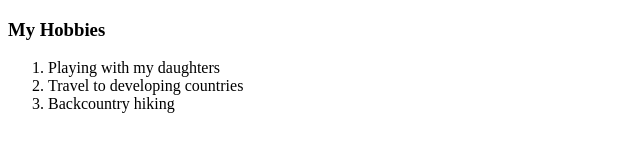
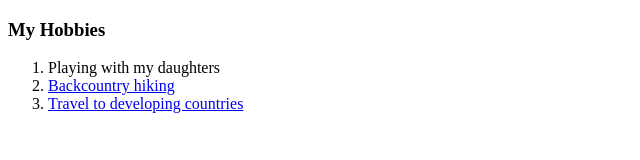
Before and after one commit to djordison/Udemy-Full-Stack-Developer-Bootcamp, a plain HTML site: page Web Development Projects/HTML - Personal Site/hobbies.html in a window 1280 px wide. Shown: the whole page, without its empty margins (0-640 px from the left). Drawn offline with Linux system fonts and the light colour scheme.

Commit message:
Section 2 complete

```diff
--- a/Web Development Projects/HTML - Personal Site/hobbies.html
+++ b/Web Development Projects/HTML - Personal Site/hobbies.html
@@ -8,9 +8,8 @@
     <h3>My Hobbies</h3>
     <ol>
       <li>Playing with my daughters</li>
-      <li>Travel to developing countries</li>
-      <li>Backcountry hiking</li>
+      <li><a href="https://www.pc.gc.ca/en/pn-np/bc/pacificrim/activ/SCO-WCT">Backcountry hiking</a></li>
+      <li><a href="https://www.baliairport.com/">Travel to developing countries</a></li>
     </ol>
-
   </body>
 </html>
```
Also changed, not shown: Web Development Projects/HTML - Personal Site/Index.html (+2 -1 lines), Web Development Projects/HTML - Personal Site/contact-me.html (renamed from Web Development Projects/HTML - Personal Site/contact.html, +1 -0 lines).
